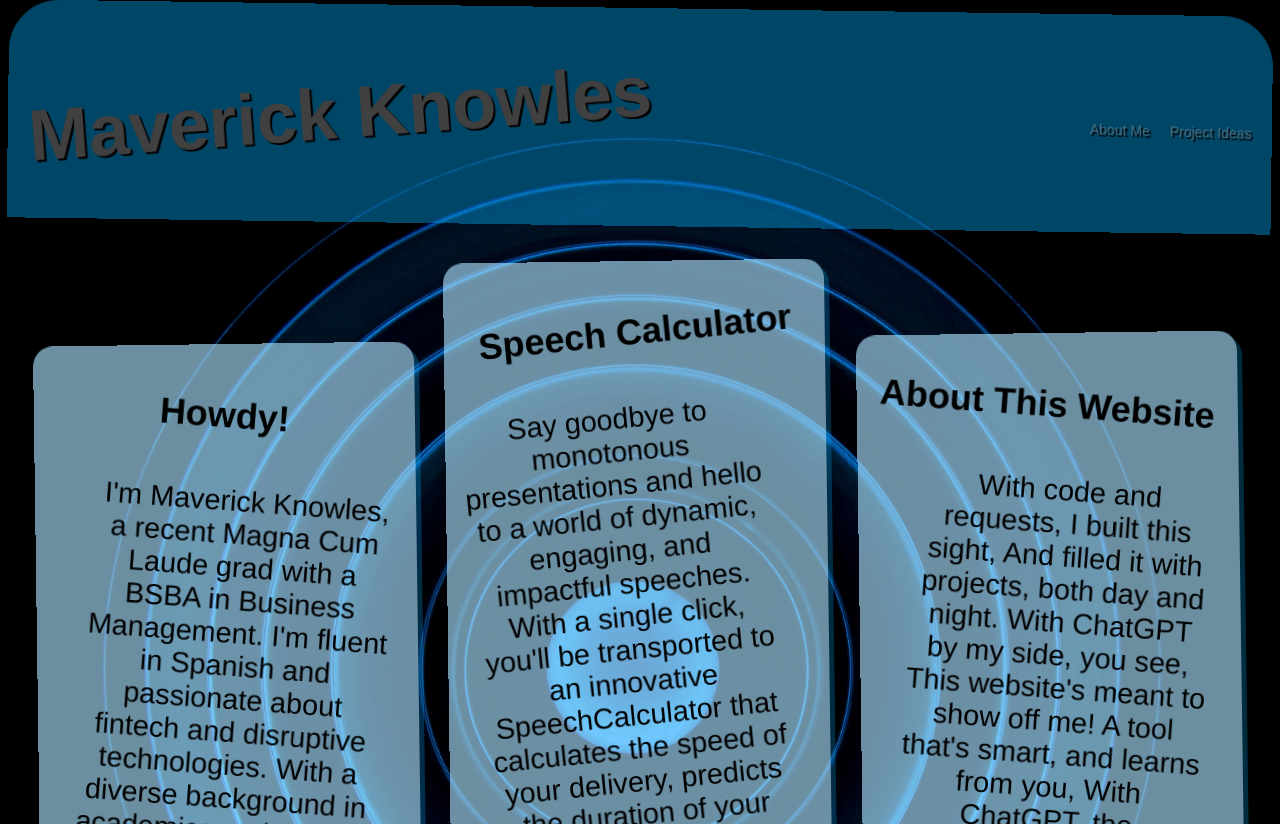
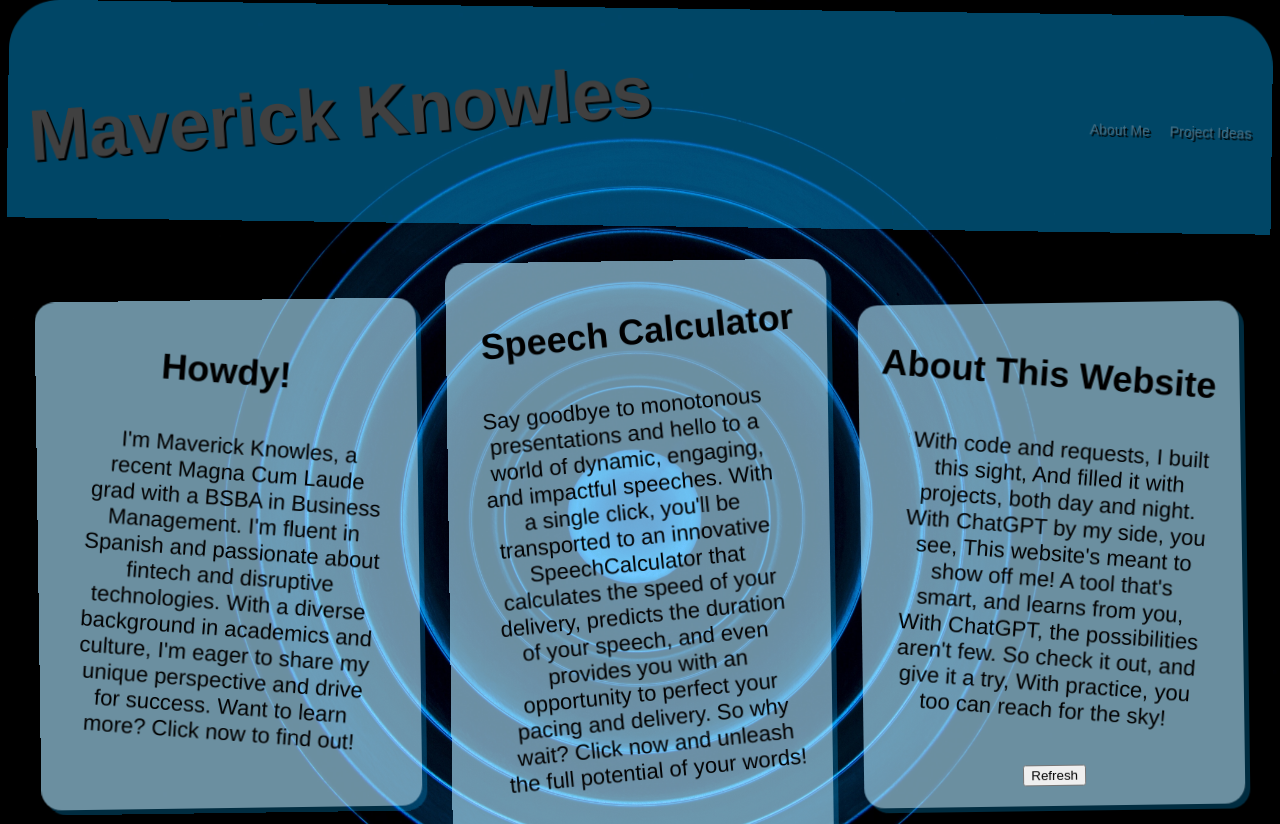
Before and after one commit to maverickk4/maverickk4.github.io, a plain HTML site: page index.html in a window 1280 px wide. Shown: the top 824 px of the page. Drawn offline with Linux system fonts and the light colour scheme.

Commit message:
Update webdes1.css

```diff
--- a/webdes1.css
+++ b/webdes1.css
@@ -102,7 +102,7 @@ section {
   color: #000000;
   font-size: x-large;
   font-family: 'Orbitron', sans-serif;
-  padding: 20px;
+  padding: 10px;
   border-radius: 20px;
   box-shadow: 5px 5px rgba(0, 176, 255, 0.25);
   margin-right: 15px;
@@ -119,7 +119,7 @@ p {
   margin-bottom: 5;
   margin-top: 5;
   padding: 20px;
-  font-size: larger;
+  font-size: 22px;
 }
 
 h2 {
```
